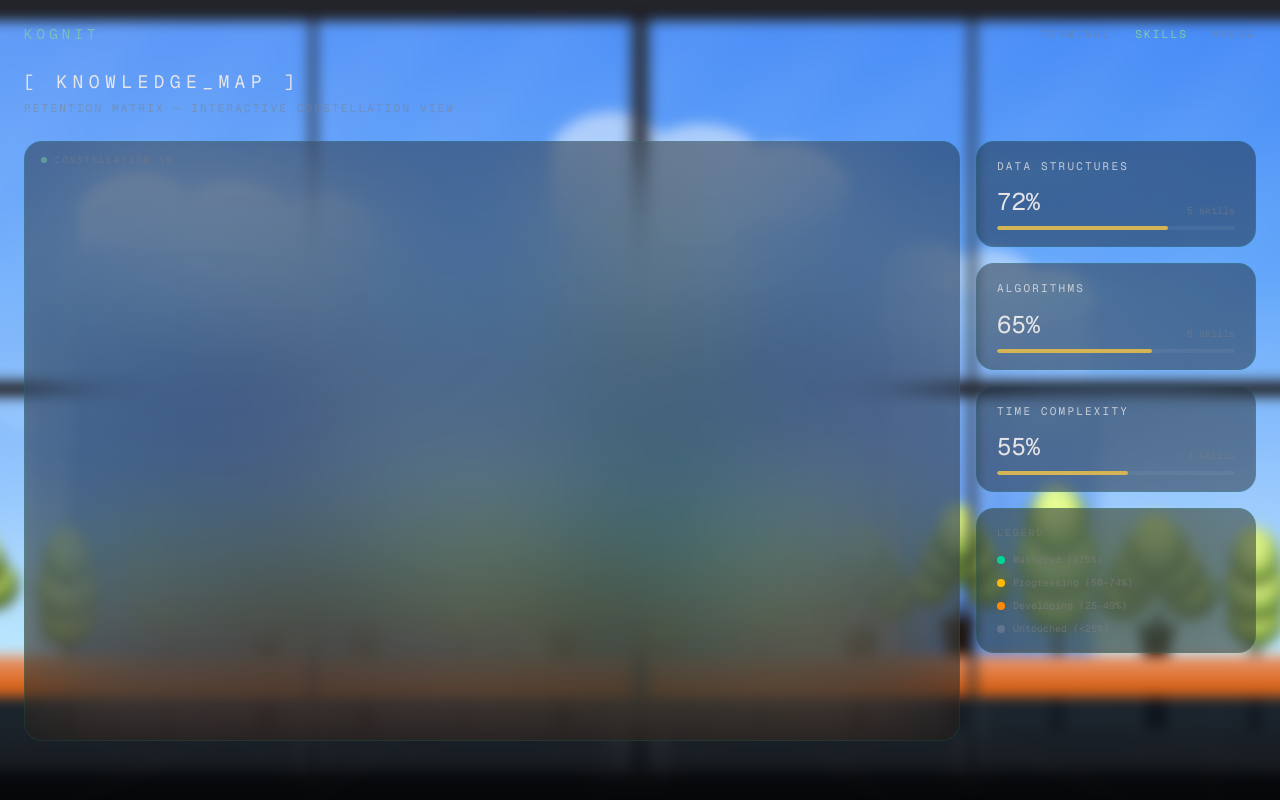
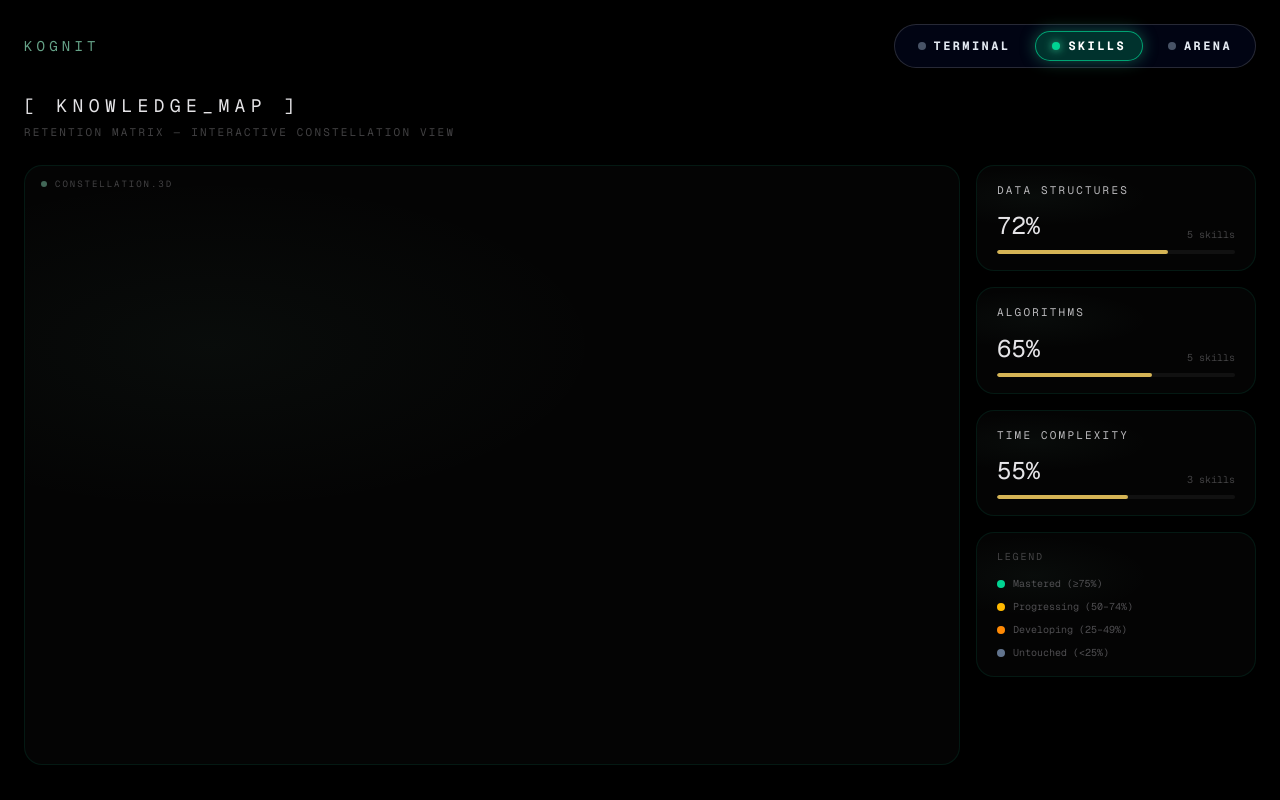
Before and after one commit to aashi2609/kognit, a Next.js app: page /skills in a window 1280 px wide. Built offline with nearby package versions, Linux system fonts and the light colour scheme.

Commit message:
fixed stuff

```diff
--- a/app/arena/page.tsx
+++ b/app/arena/page.tsx
@@ -240,7 +240,8 @@ export default function ArenaPage() {
         >
           KOGNIT
         </Link>
-        <div className="flex items-center gap-6">
+
+        <div className="flex items-center gap-2 rounded-full border border-white/15 bg-slate-950/80 p-1.5 backdrop-blur-md shadow-md">
           {[
             { href: "/dashboard", label: "Terminal" },
             { href: "/skills", label: "Skills" },
@@ -249,13 +250,20 @@ export default function ArenaPage() {
             <Link
               key={link.href}
               href={link.href}
-              className={`font-mono text-[11px] uppercase tracking-[0.2em] transition-colors ${
+              className={`flex items-center gap-2 rounded-full px-4 py-1.5 font-mono text-xs font-bold uppercase tracking-[0.2em] transition-all duration-300 ${
                 link.active
-                  ? "text-accent"
-                  : "text-muted-foreground/50 hover:text-muted-foreground"
+                  ? "border border-emerald-400/70 bg-emerald-500/25 text-white shadow-[0_0_16px_rgba(52,211,153,0.4)]"
+                  : "border border-transparent text-slate-200 hover:border-white/20 hover:bg-white/10 hover:text-white"
               }`}
             >
-              {link.label}
+              <span
+                className={`h-2 w-2 rounded-full transition-all ${
+                  link.active
+                    ? "bg-emerald-400 shadow-[0_0_8px_#34d399]"
+                    : "bg-slate-400/50"
+                }`}
+              />
+              <span>{link.label}</span>
             </Link>
           ))}
         </div>
--- a/app/dashboard/page.tsx
+++ b/app/dashboard/page.tsx
@@ -179,7 +179,7 @@ export default function DashboardPage() {
           >
             KOGNIT
           </Link>
-          <div className="flex items-center gap-6">
+          <div className="flex items-center gap-2 rounded-full border border-white/15 bg-slate-950/80 p-1.5 backdrop-blur-md shadow-md">
             {[
               { href: '/dashboard', label: 'Terminal', active: true },
               { href: '/skills', label: 'Skills' },
@@ -188,13 +188,20 @@ export default function DashboardPage() {
               <Link
                 key={link.href}
                 href={link.href}
-                className={`font-mono text-[11px] uppercase tracking-[0.2em] transition-colors ${
+                className={`flex items-center gap-2 rounded-full px-4 py-1.5 font-mono text-xs font-bold uppercase tracking-[0.2em] transition-all duration-300 ${
                   link.active
-                    ? 'text-primary font-semibold'
-                    : 'text-muted-foreground/60 hover:text-muted-foreground'
+                    ? 'border border-emerald-400/70 bg-emerald-500/25 text-white shadow-[0_0_16px_rgba(52,211,153,0.4)]'
+                    : 'border border-transparent text-slate-200 hover:border-white/20 hover:bg-white/10 hover:text-white'
                 }`}
               >
-                {link.label}
+                <span
+                  className={`h-2 w-2 rounded-full transition-all ${
+                    link.active
+                      ? 'bg-emerald-400 shadow-[0_0_8px_#34d399]'
+                      : 'bg-slate-400/50'
+                  }`}
+                />
+                <span>{link.label}</span>
               </Link>
             ))}
           </div>
--- a/app/skills/page.tsx
+++ b/app/skills/page.tsx
@@ -243,7 +243,8 @@ export default function SkillsPage() {
         >
           KOGNIT
         </Link>
-        <div className="flex items-center gap-6">
+
+        <div className="flex items-center gap-2 rounded-full border border-white/15 bg-slate-950/80 p-1.5 backdrop-blur-md shadow-md">
           {[
             { href: '/dashboard', label: 'Terminal' },
             { href: '/skills', label: 'Skills', active: true },
@@ -252,13 +253,20 @@ export default function SkillsPage() {
             <Link
               key={link.href}
               href={link.href}
-              className={`font-mono text-[11px] uppercase tracking-[0.2em] transition-colors ${
+              className={`flex items-center gap-2 rounded-full px-4 py-1.5 font-mono text-xs font-bold uppercase tracking-[0.2em] transition-all duration-300 ${
                 link.active
-                  ? 'text-primary'
-                  : 'text-muted-foreground/50 hover:text-muted-foreground'
+                  ? 'border border-emerald-400/70 bg-emerald-500/25 text-white shadow-[0_0_16px_rgba(52,211,153,0.4)]'
+                  : 'border border-transparent text-slate-200 hover:border-white/20 hover:bg-white/10 hover:text-white'
               }`}
             >
-              {link.label}
+              <span
+                className={`h-2 w-2 rounded-full transition-all ${
+                  link.active
+                    ? 'bg-emerald-400 shadow-[0_0_8px_#34d399]'
+                    : 'bg-slate-400/50'
+                }`}
+              />
+              <span>{link.label}</span>
             </Link>
           ))}
         </div>
--- a/components/cyber-classroom-bg.tsx
+++ b/components/cyber-classroom-bg.tsx
@@ -10,11 +10,12 @@ import { useDashboardBg } from "@/components/dashboard-bg-provider"
  */
 export function CyberClassroomBg() {
   const pathname = usePathname()
-  const isDashboard = pathname === "/dashboard"
+  const isDashboardThemePage =
+    pathname === "/dashboard" || pathname === "/skills" || pathname === "/arena"
   const isAuth = pathname === "/login" || pathname === "/signup"
   const { bgType, customColor } = useDashboardBg()
 
-  if (isDashboard) {
+  if (isDashboardThemePage) {
     if (bgType === "solid-black") {
       return (
         <div
```
Also changed, not shown: 1 other file (tests, documents, lock files or other folders).
